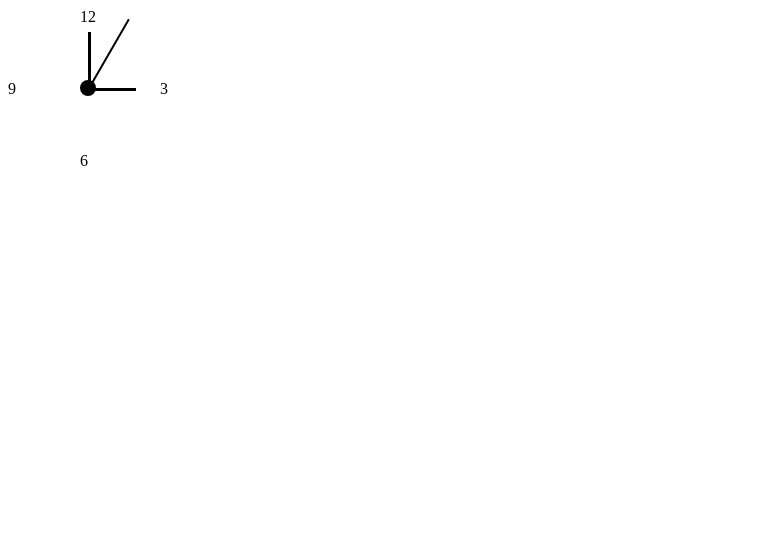
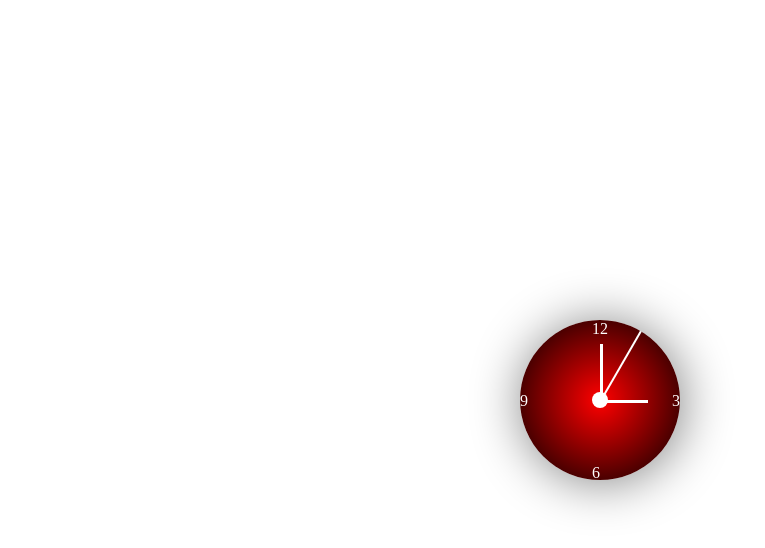
Before and after one commit to iamrahman/Analog_clock_JavaScript, a plain HTML site: page index.html in a window 1280 px wide. Shown: the whole page, without its empty margins (0-765 px from the left). Drawn offline with Linux system fonts and the light colour scheme.

Commit message:
made a better UI of clock

```diff
--- a/Css/style.css
+++ b/Css/style.css
@@ -1,36 +1,48 @@
+body {
+  background-color: white;
+}
 .clock{
-    background-color: white;
+  background-image: radial-gradient( red, black);
   border-radius: 50%;
   width: 10rem;
   height: 10rem;
+  box-shadow: 2px 2px 51px grey;
 }
 .head-clock{
   width: 10rem;
+  margin-left: 40vw;
+  margin-top: 40vh;
 }
 .twelve{
   margin-left: 4.5rem;
   position: absolute;
+  color: white;
 }
 .nine{
   margin-left: 0rem;
   margin-top: 4.5rem;
   position: absolute;
+  color: white;
 }
 .three{
   margin-left: 9.5rem;
   margin-top: 4.5rem;
   position: absolute;
+  color: white;
 }
 .six{
   margin-left: 4.5rem;
   margin-top: 9em;
   position: absolute;
+  color: white;
 }
 .secound{
   background-color: black;
   width: 5rem;
   height: 1.5px;
   position: absolute;
+  color: white;
+  background-color: white;
   margin-left: 5rem;
   margin-top: 5rem;
   transform-origin: 0% 0%;
@@ -40,6 +52,8 @@
   width: 3.5rem;
   height: 3px;
   position: absolute;
+  color: white;
+  background-color: white;
   margin-left: 5rem;
   margin-top: 5rem;
   transform: rotate(270deg);
@@ -50,6 +64,8 @@
   width: 3rem;
   height: 3px;
   position: absolute;
+  color: white;
+  background-color: white;
   margin-left: 5rem;
   margin-top: 5rem;
   transform: rotate(0deg);
@@ -62,5 +78,7 @@
   margin-left: 4.5rem;
   margin-top: 4.5rem;
   position: absolute;
+  color: white;
+  background-color: white;
   border-radius: 50%;
 }
```
Lines whose indentation alone changed are shown as unchanged.
